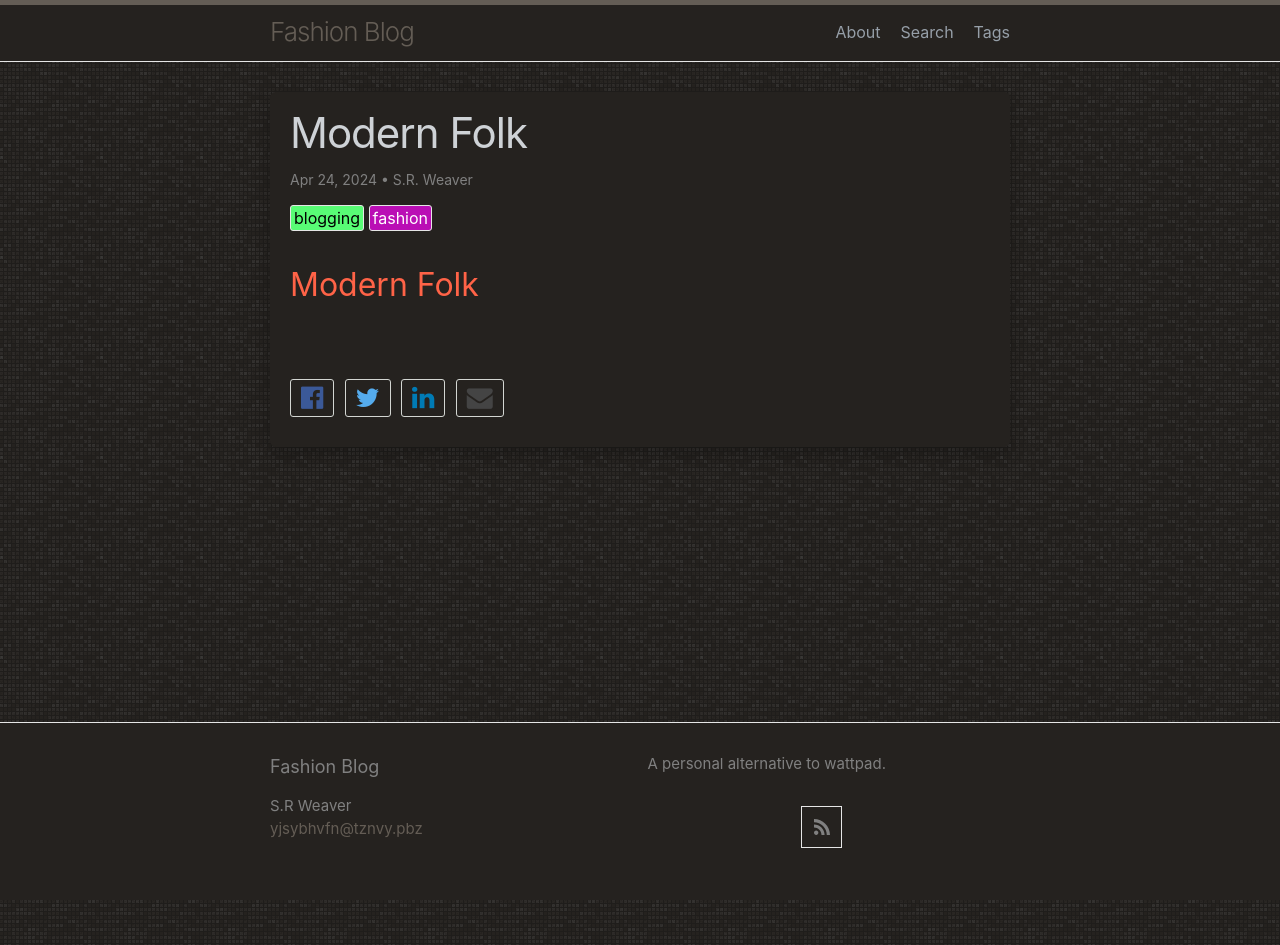
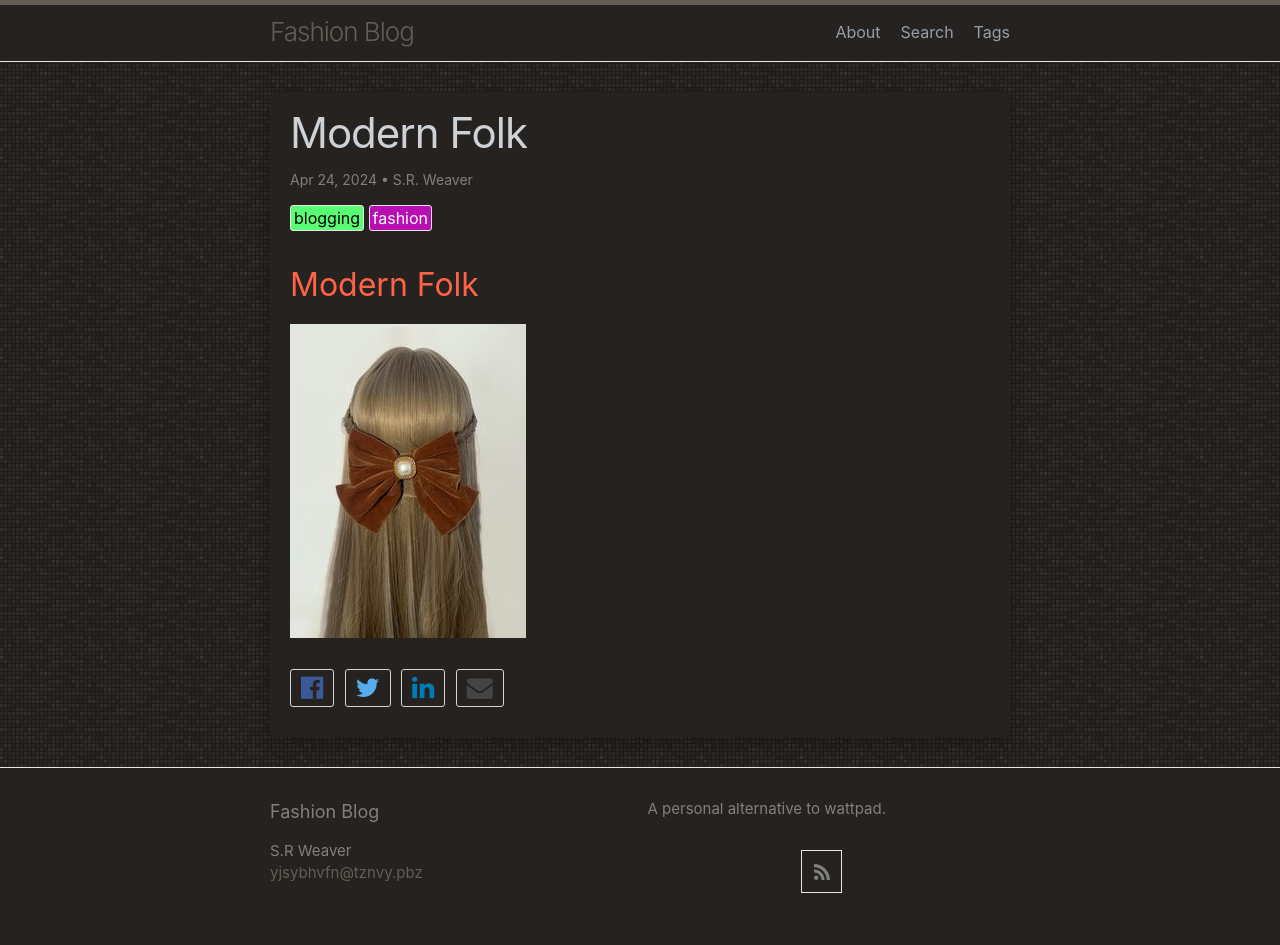
Before and after one commit to LWFlouisa/FashionBlog, a Jekyll site: the page built from _posts/2024-04-24-w_modernfolk.md, in a window 1280 px wide. Built offline with Jekyll 4.4.1, drawn with Linux system fonts in a browser that asks for light colours; our own code applies the rules of GitHub Pages for plain Markdown files.

Commit message:
Update 2024-04-24-w_modernfolk.md

```diff
--- a/_posts/2024-04-24-w_modernfolk.md
+++ b/_posts/2024-04-24-w_modernfolk.md
@@ -4,7 +4,7 @@ author: "S.R. Weaver"
 tags: fashion blogging
 ---
 ## Modern Folk
+![Brown Bow](https://github.com/LWFlouisa/FashionBlog/blob/main/images/ModernFolk/1431fe0b9135bd713cef997920aee924.jpg?raw=true)
 ![]()
 ![]()
 ![]()
-![]()
```
